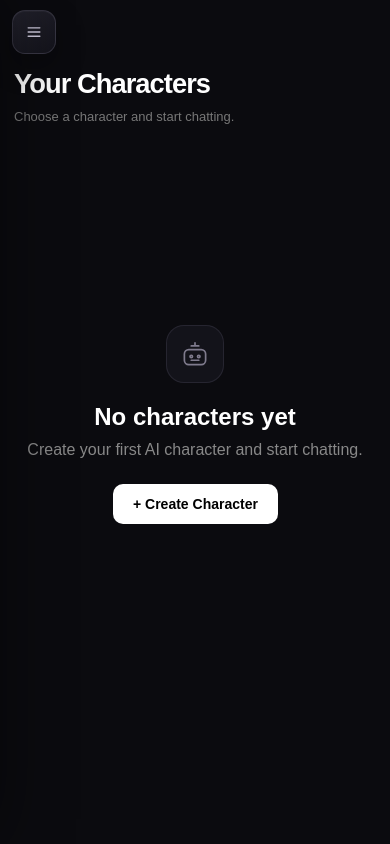
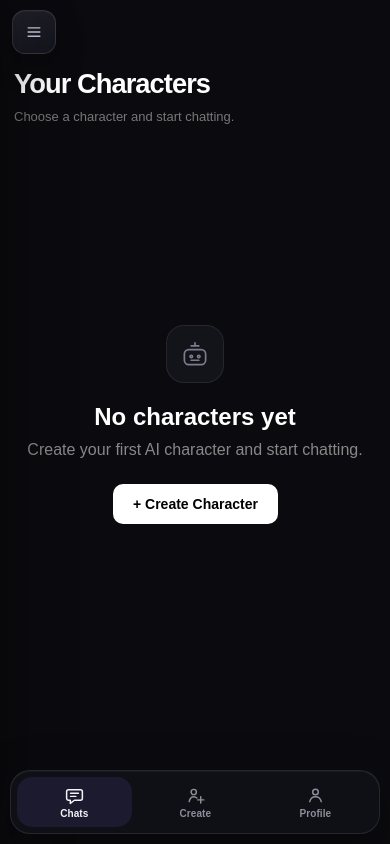
Before and after one commit to jaracosta/Chati-AI, a website: page index.html in a window 390 px wide. Drawn offline with nearby package versions, Linux system fonts and the light colour scheme.

Commit message:
keep mobile app navigation available in guest mode

```diff
--- a/app-polish-v6.css
+++ b/app-polish-v6.css
@@ -1,4 +1,4 @@
-/* CHATI-AI V6.1 — app-like polish, mobile creator stability, proper light theme */
+/* CHATI-AI V6.2 — app-like polish, guest mode, mobile creator stability */
 
 :root {
   --v6-accent: #7c6ee6;
@@ -16,7 +16,7 @@
 }
 
 @media (max-width: 760px) {
-  body:not(.mobile-chat-active):not(.v6-signed-out) .v6-mobile-dock {
+  body:not(.mobile-chat-active) .v6-mobile-dock {
     position: fixed;
     left: max(10px, env(safe-area-inset-left));
     right: max(10px, env(safe-area-inset-right));
```
